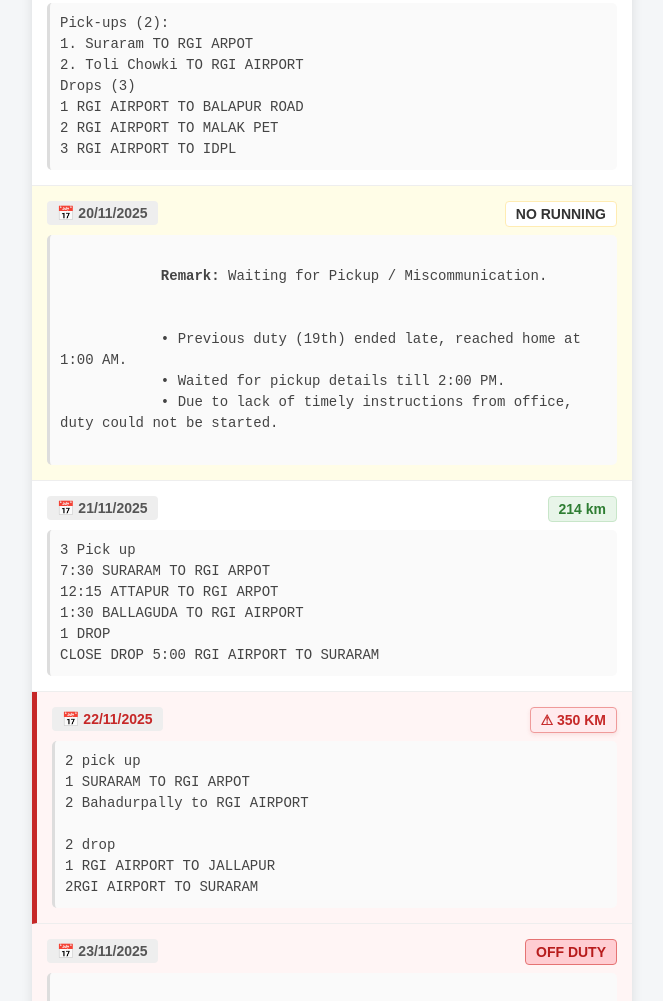
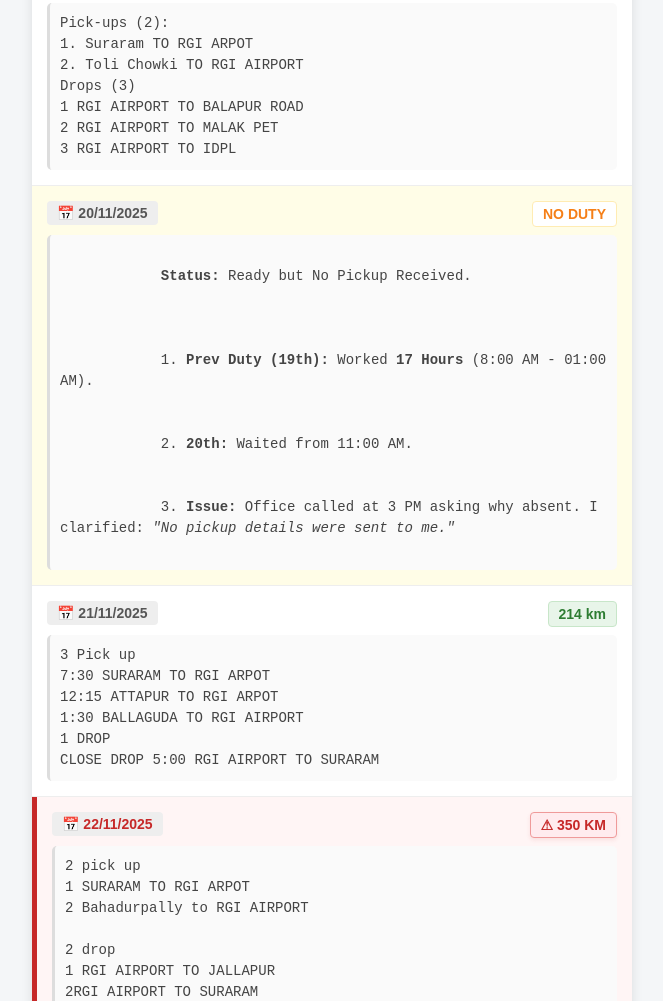
Before and after one commit to mustaqeem208/Duty-Log-17-22-Nov, a plain HTML site: page index.html in a window 1280 px wide. Shown: the part 712-1713 px from the top of the page, without its empty margins (308-971 px from the left). Drawn offline with Linux system fonts and the light colour scheme.

Commit message:
Revise log entry for 20th November 2025
Updated log entry details for clarity and accuracy.

```diff
--- a/index.html
+++ b/index.html
@@ -201,17 +201,21 @@ Drops (3)
 3 RGI AIRPORT TO IDPL</div>
     </div>
 
-    <div class="log-entry" style="background-color: #fffde7;">
+        <div class="log-entry" style="background-color: #fffde7;">
         <span class="date-badge">📅 20/11/2025</span>
-        <span class="km-highlight" style="background-color: #fff; border: 1px solid #ffecb3;">NO RUNNING</span>
-        <div class="content">
-            <strong>Remark:</strong> Waiting for Pickup / Miscommunication.
+        <span class="km-highlight" style="background-color: #fff; border: 1px solid #ffecb3; color: #f57f17;">NO DUTY</span>
+        <div class="content" style="color: #444;">
+            <strong>Status:</strong> Ready but No Pickup Received.
+            <br><br>
+            1. <strong>Prev Duty (19th):</strong> Worked <strong>17 Hours</strong> (8:00 AM - 01:00 AM).
             <br>
-            • Previous duty (19th) ended late, reached home at 1:00 AM.
-            • Waited for pickup details till 2:00 PM.
-            • Due to lack of timely instructions from office, duty could not be started.
+            2. <strong>20th:</strong> Waited from 11:00 AM.
+            <br>
+            3. <strong>Issue:</strong> Office called at 3 PM asking why absent. I clarified: <em>"No pickup details were sent to me."</em>
         </div>
     </div>
+
+
 
 
     <div class="log-entry">
```
